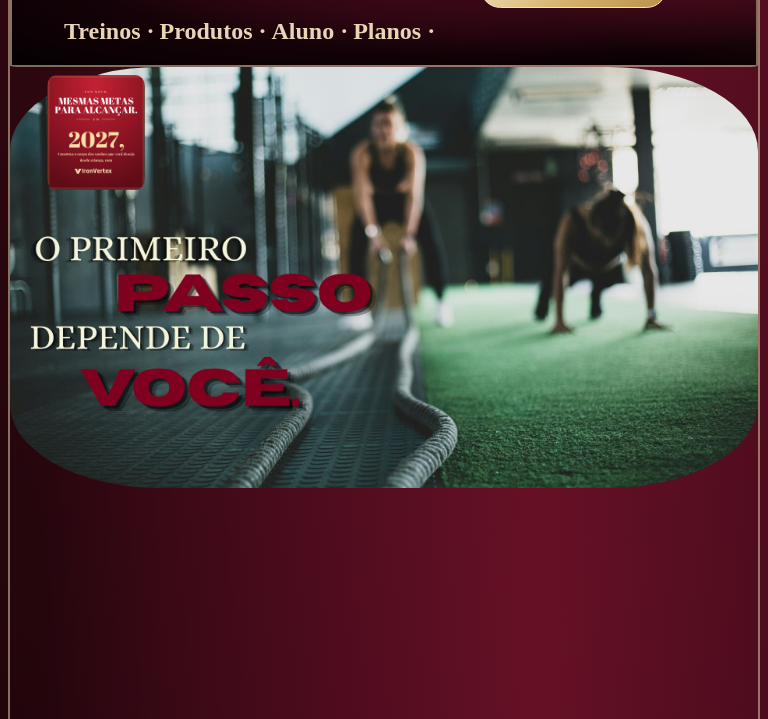
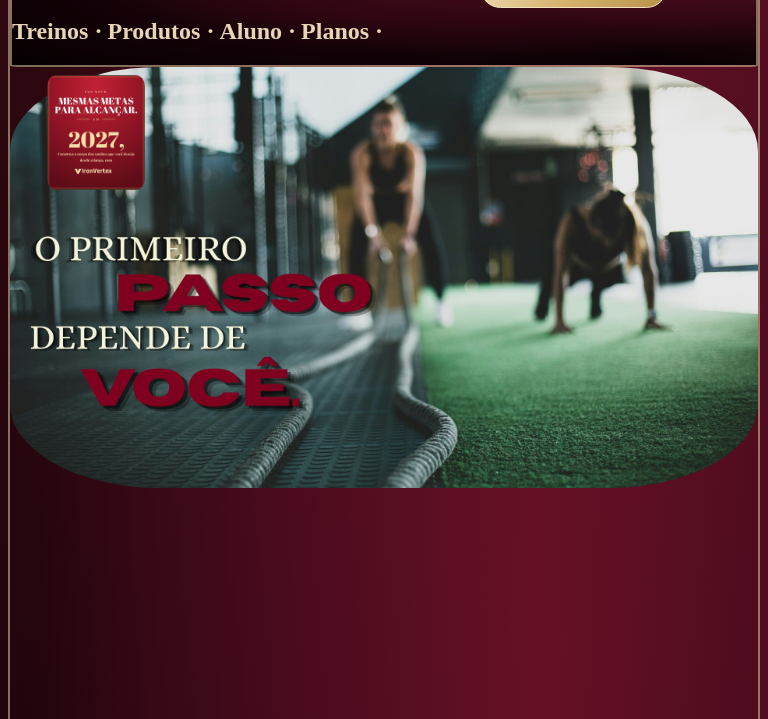
Before and after one commit to gabrielbatistasantana33-netizen/HomePage, a plain HTML site: page index.html in a window 768 px wide. Shown: the part 81-800 px from the top of the page. Drawn offline with nearby package versions, Linux system fonts and the light colour scheme; a web font is replaced by a local one.

Commit message:
obrigado!

```diff
--- a/style.css
+++ b/style.css
@@ -438,7 +438,6 @@ br { display: none; }
     }
     #op #opp {
         font-size: clamp(1rem, 1vw, 1rem);
-        width:90%
     }
     #ctt {
       height: auto;
```
